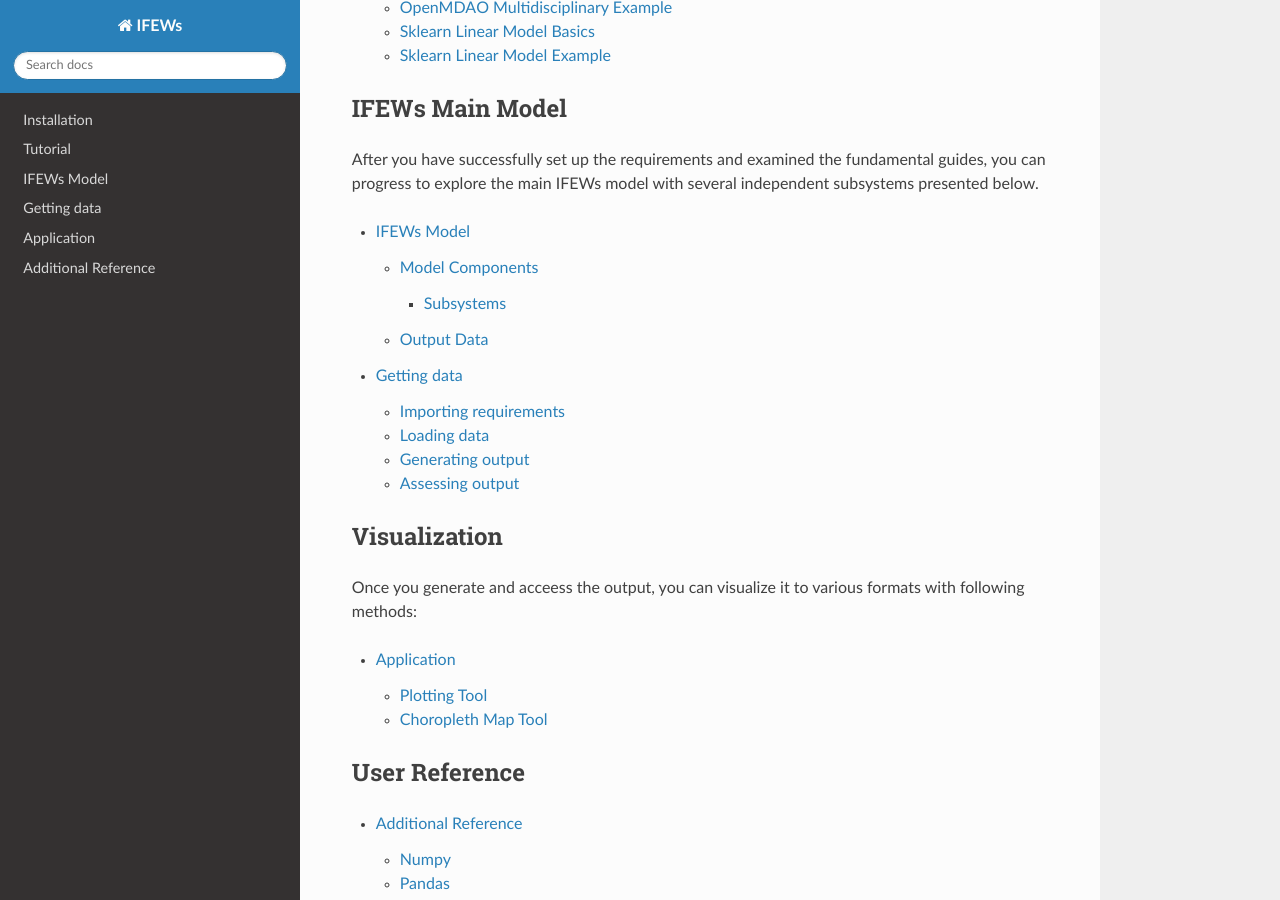
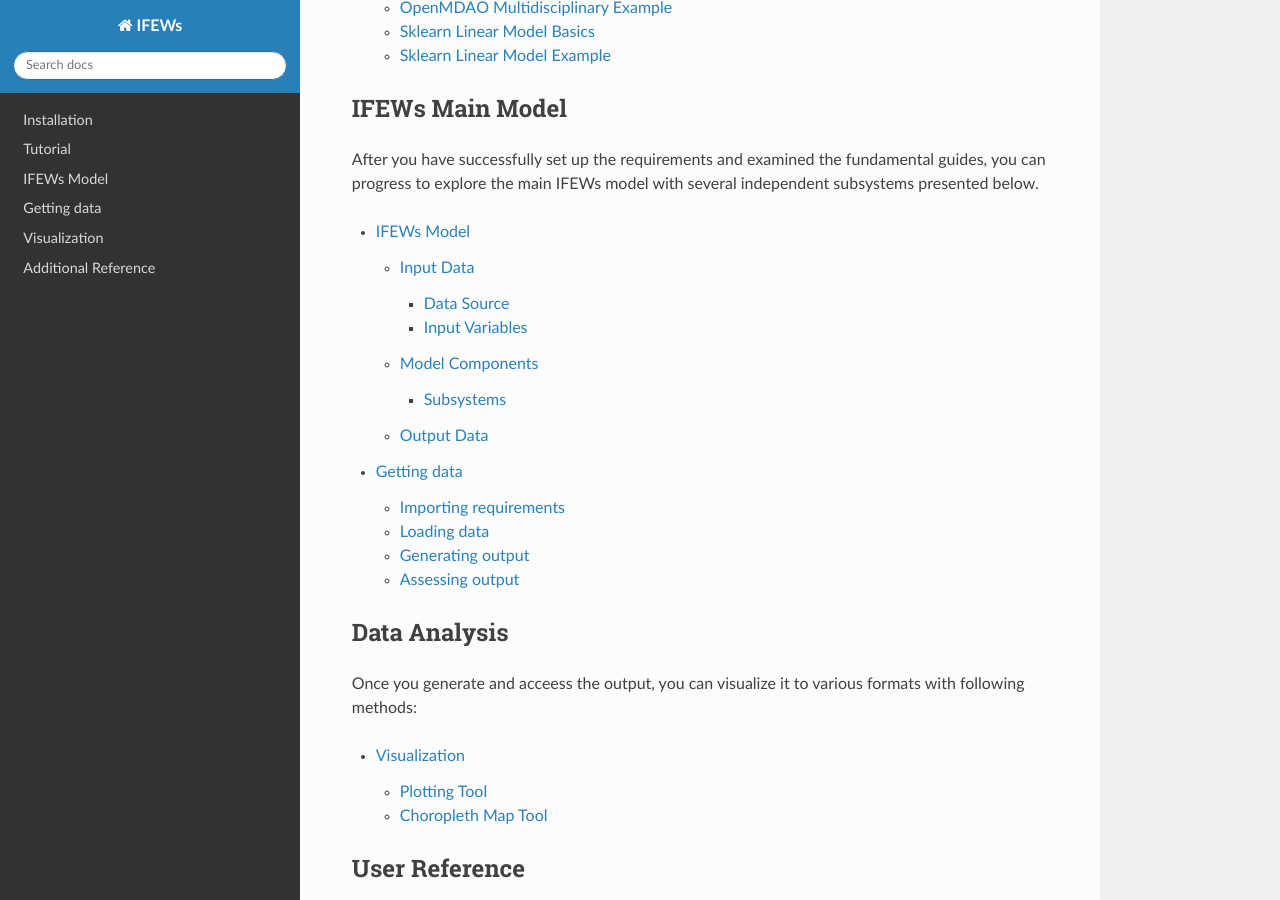
Before and after one commit to ifews/Documentation, a Sphinx documentation site: the page built from docs/source/index.rst, in a window 1280 px wide and 900 px high, scrolled down 2017 px. Built offline with Sphinx 7.4.7 and the Read the Docs theme 2.0.0, drawn with Linux system fonts in a browser that asks for light colours; pages that are not in the unit, such as notebooks, are missing from menus.

Commit message:
Final update

```diff
--- a/docs/source/index.rst
+++ b/docs/source/index.rst
@@ -51,7 +51,7 @@ After you have successfully set up the requirements and examined the fundamental
    getting_data
 
 
-Visualization
+Data Analysis
 ==================================================
 Once you generate and acceess the output, you can visualize it to various formats with following methods:
 
--- a/docs/source/visualization.rst
+++ b/docs/source/visualization.rst
@@ -1,4 +1,4 @@
-Application
+Visualization
 ============
 
 Once you can run the model and generate the output, we have two scripts that post-process and analyze the output with visualizations.
```
Also changed, not shown: docs/source/IFEWsmodel.rst (+5 -31 lines), 17 other files.
